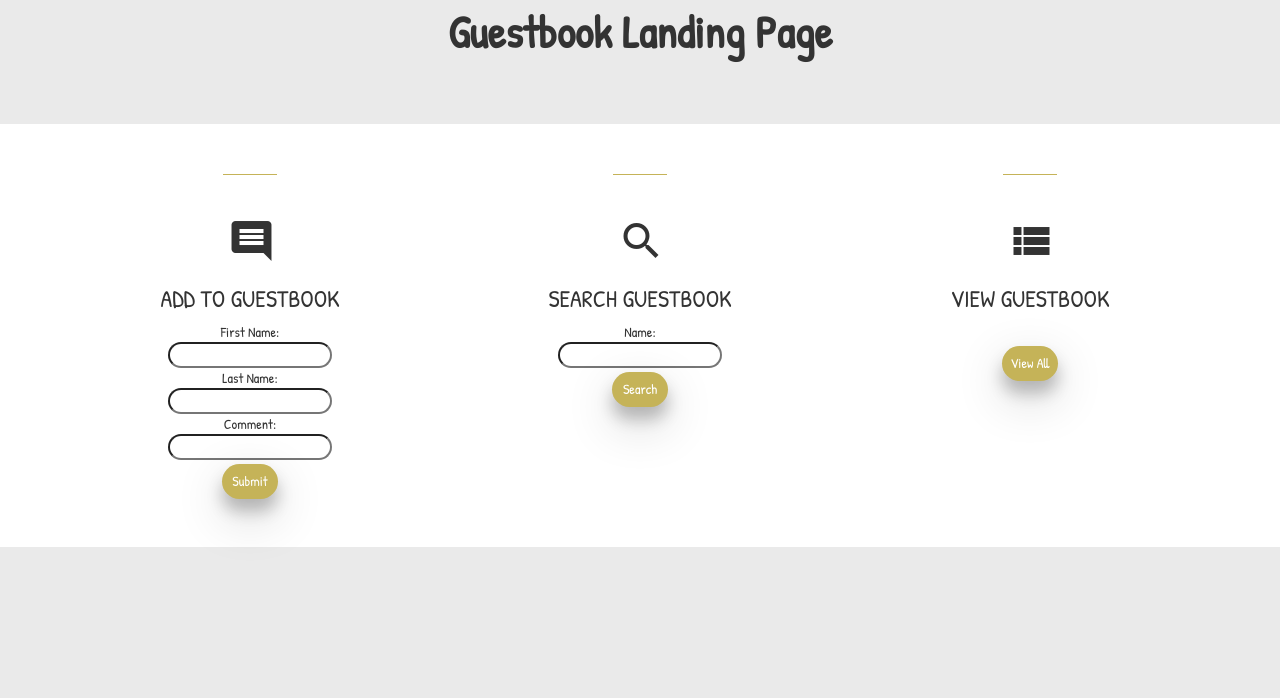
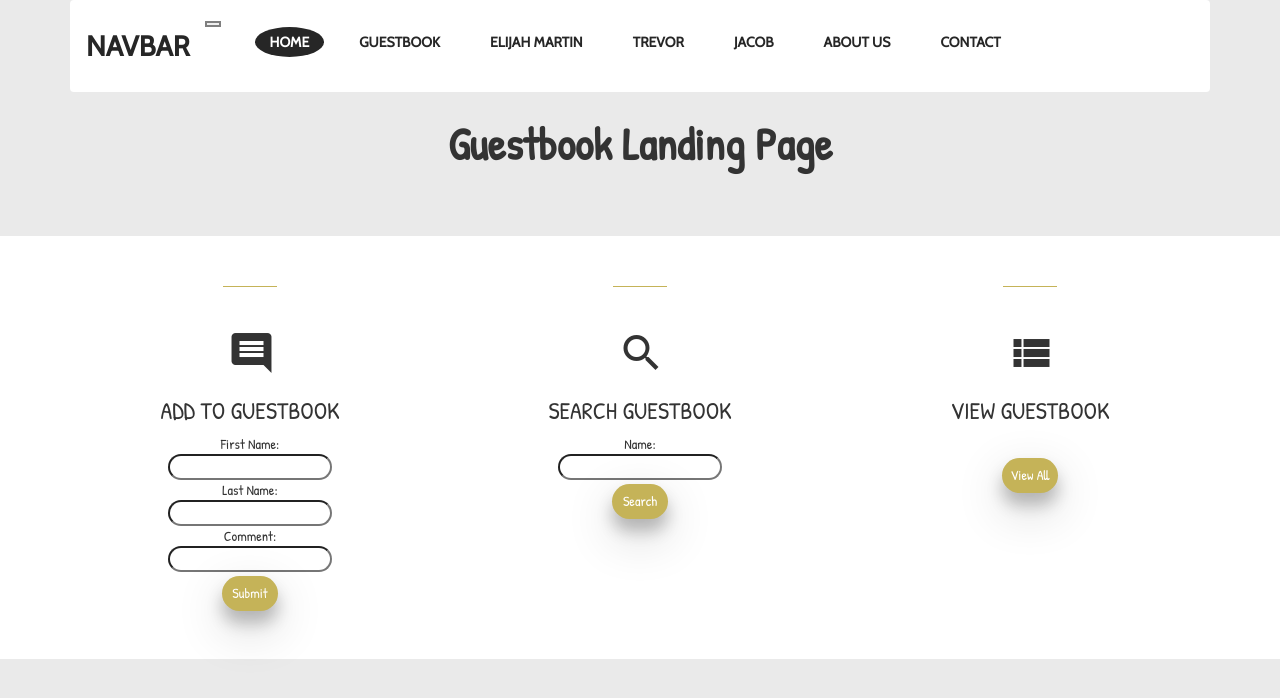
Before and after one commit to trevorengstrom/webDBdev, a PHP site: page /landing.html in a window 1280 px wide. Shown: the top 698 px of the page. Run offline with PHP 8.4, Linux system fonts and the light colour scheme.

Commit message:
Elijah's Update

```diff
--- a/landing.html
+++ b/landing.html
@@ -14,6 +14,44 @@
 <link href="guestbookCSS.css" type="text/css" rel="stylesheet"/>
 <link href="IconStylePage.css" type="text/css" rel="stylesheet">
 
+<!-- This is CSS link for NavBar -->
+	<link href="style.css" type="text/css" rel="stylesheet"/>
+
+<link href="style.css" type="text/css" rel="stylesheet"/>
+	<div class="container">
+		<nav class="navbar navbar-expand-lg navbar-light bg-light">
+		  <a class="navbar-brand" href="#">Navbar</a>
+		  <button class="navbar-toggler" type="button" data-toggle="collapse" data-target="#navbarSupportedContent" aria-controls="navbarSupportedContent" aria-expanded="false" aria-label="Toggle navigation">
+			<span class="navbar-toggler-icon"></span>
+		  </button>
+
+		  <div class="collapse navbar-collapse" id="navbarSupportedContent">
+			<ul class="navbar-nav ml-lg-auto">
+			  <li class="nav-item active">
+				<a class="nav-link" href="HomePageV2.html">Home</a>
+			  </li>
+			  <li class="nav-item">
+			  <a class="nav-link" href="landing.html">Guestbook<span class="sr-only">(current)</span></a>
+			  </li>
+			  <li class="nav-item">
+				<a class="nav-link" href="ElijahTestPage.html">Elijah Martin</a>
+			  </li>
+			  <li class="nav-item">
+			  <a class="nav-link" href="#">Trevor</a>
+			  </li>
+			  <li class="nav-item">
+			  <a class="nav-link" href="#">Jacob</a>
+			  </li>
+			  <li class="nav-item">
+			  <a class="nav-link" href="#">About Us</a>
+			  </li>
+			  <li class="nav-item">
+			  <a class="nav-link" href="#">Contact</a>
+			  </li>
+		  </div>
+		</nav>
+	</div>
+
 
 <title>Guestbook</title>
 
@@ -27,12 +65,12 @@
 				<hr>
 				<i class="material-icons md-48";>comment</i>
 				<h2 class="h3">Add to Guestbook</h2>
-					<form action="submitSecure.php" method="post">
+					<form action="submit.php" method="post">
 						First Name:<br>
-						<input type="text" name="firstName" >
+						<input type="text" name="firstname" >
 						<br>
 						Last Name: <br>
-						<input type="text" name="lastName" >
+						<input type="text" name="lastname" >
 						<br>
 						Comment: <br>
 						<input type="text" name="comment" >
@@ -45,7 +83,7 @@
 				<hr>
 				<i class="material-icons md-48">search</i>
 				<h2 class="h3">Search Guestbook</h2>
-					<form action="searchresultsSecure.php" method="POST">
+					<form action="searchresults.php" method="POST">
 					Name:<br>
 					<input type="text" name="searchnametwo">
 					<br>
--- a/style.css
+++ b/style.css
@@ -1,54 +1,39 @@
-.navbar .search-container {
-  float: right;
+.navbar
+{
+	padding: 20px 0;
 }
-
-.navbar input[type=text] {
-  padding: 6px;
-  margin-top: 8px;
-  font-size: 17px;
-  border: none;
+.navbar-brand
+{
+	font-weight: 800;
+	text-transform: uppercase;
+	font-size: 2em;
+	color: #262626;
 }
-
-.navbar .search-container button {
-  float: right;
-  padding: 6px 10px;
-  margin-top: 8px;
-  margin-right: 16px;
-  background: #ddd;
-  font-size: 17px;
-  border: none;
-  cursor: pointer;
+.nav-item
+{
+	font-weight: 800;
+	text-transform: uppercase;
 }
-
-.navbar {
-    background-color: #333;
-    overflow: hidden;
-    position: fixed;
-    top: 0;
-	right: 0;
-    width: 100%;
+.navbar-light .navbar-nav .nav-item .nav-link:hover,
+.navbar-light .navbar-nav .nav-item.active .nav-link
+{
+	background: #262626;
+	color: #fff;
 }
-
-/* Style the links inside the navigation bar */
-.navbar a {
-    float: left;
-    display: block;
-    color: #f2f2f2;
-    text-align: center;
-    padding: 14px 16px;
-    text-decoration: none;
-    font-size: 17px;
+.navbar-light .navbar-nav .nav-item .nav-link
+{
+	color: #262626;
+	padding: 5px 15px;
 }
-
-/* Change the color of links on hover */
-.navbar a:hover {
-    background-color: #ddd;
-    color: black;
+.navbar-light .navbar-toggler
+{
+	border: none;
+	color: #fff;
+	border: 2px solid #7f7f7f;
+	border-radius: 0;
+	outline: none;
 }
-a# {
-    quotes:'\2039' '\203A' '\00AB' '\00BB';
+.navbar-collapse
+{
+	background: #fff;
 }
-body {
-   background-image: url("website-background.jpg");
-   background-color: #cccccc;
-}
```
Also changed, not shown: ElijahTestPage.html (added, +164 -0 lines), HomePageV2.html (+38 -59 lines).
